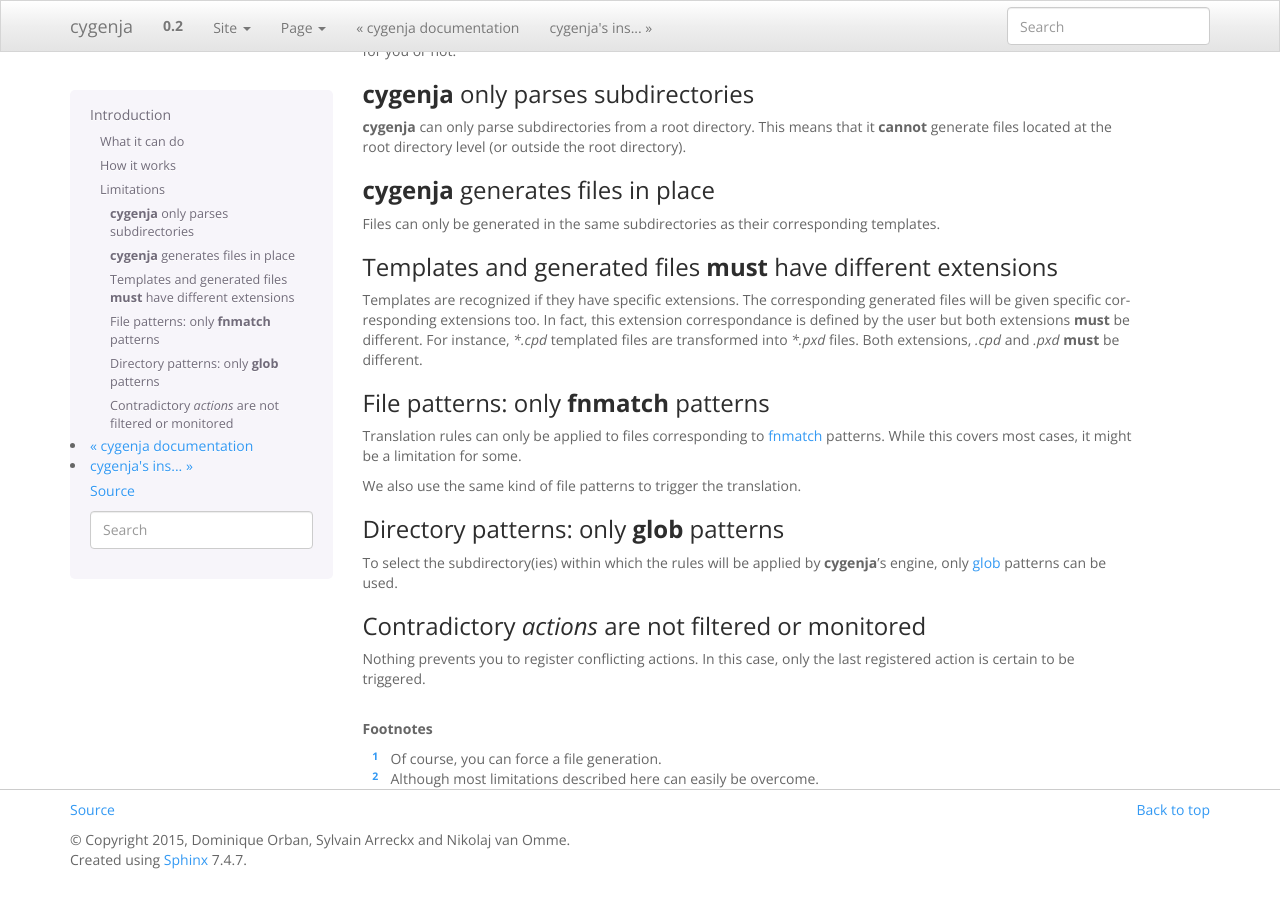
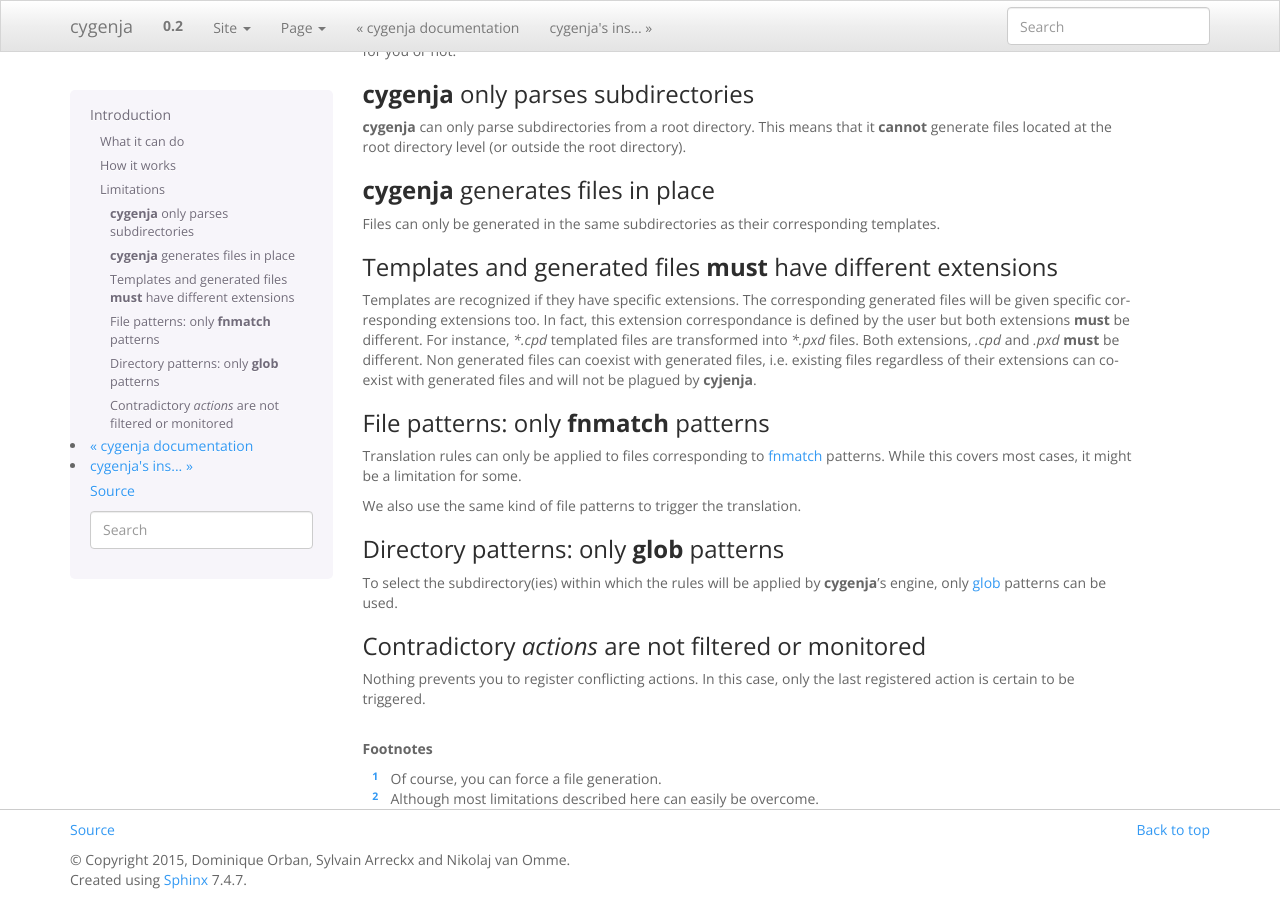
Before and after one commit to PythonOptimizers/cygenja, a Sphinx documentation site: the page built from doc/source/introduction.rst, in a window 1280 px wide and 900 px high, scrolled down 501 px. Built offline with Sphinx 7.4.7, drawn with Linux system fonts in a browser that asks for light colours.

Commit message:
continuing documentation: small addings

```diff
--- a/doc/source/introduction.rst
+++ b/doc/source/introduction.rst
@@ -46,7 +46,8 @@
 -----------------------------------------------------------------
 
 Templates are recognized if they have specific extensions. The corresponding generated files will be given specific corresponding extensions too. In fact, this extension correspondance is defined by the user but both extensions
-**must** be different. For instance, `*.cpd` templated files are transformed into `*.pxd` files. Both extensions, `.cpd` and `.pxd` **must** be different.
+**must** be different. For instance, `*.cpd` templated files are transformed into `*.pxd` files. Both extensions, `.cpd` and `.pxd` **must** be different. Non generated files can coexist with generated files, i.e. existing files
+regardless of their extensions can coexist with generated files and will not be plagued by :program:`cyjenja`.
 
 File patterns: only :program:`fnmatch` patterns
 -------------------------------------------------
```
